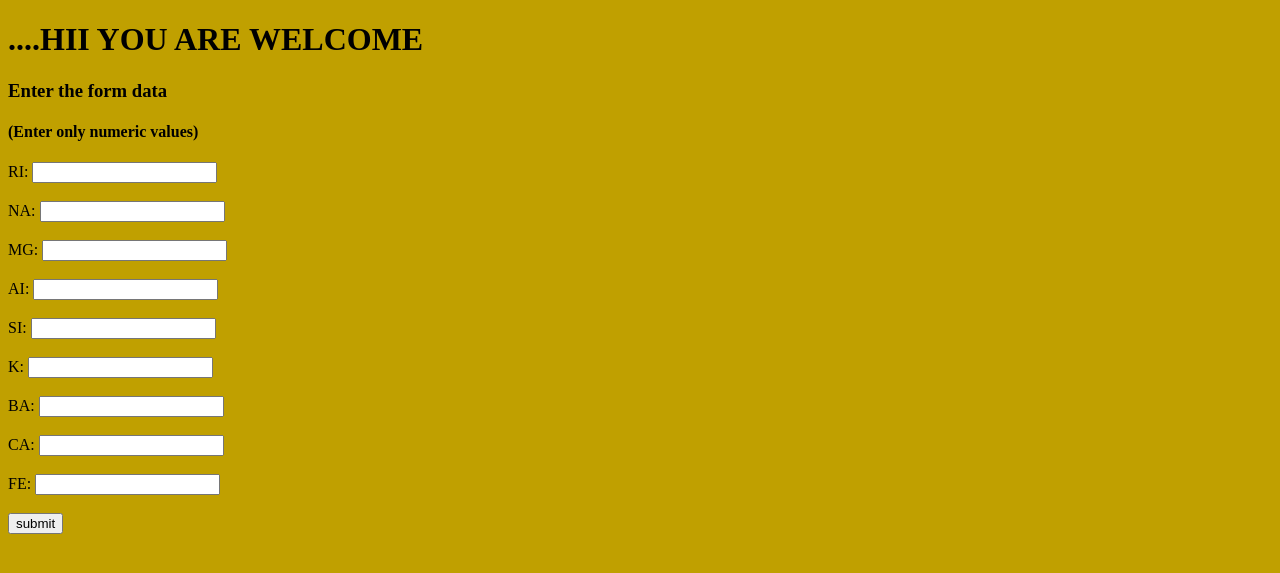
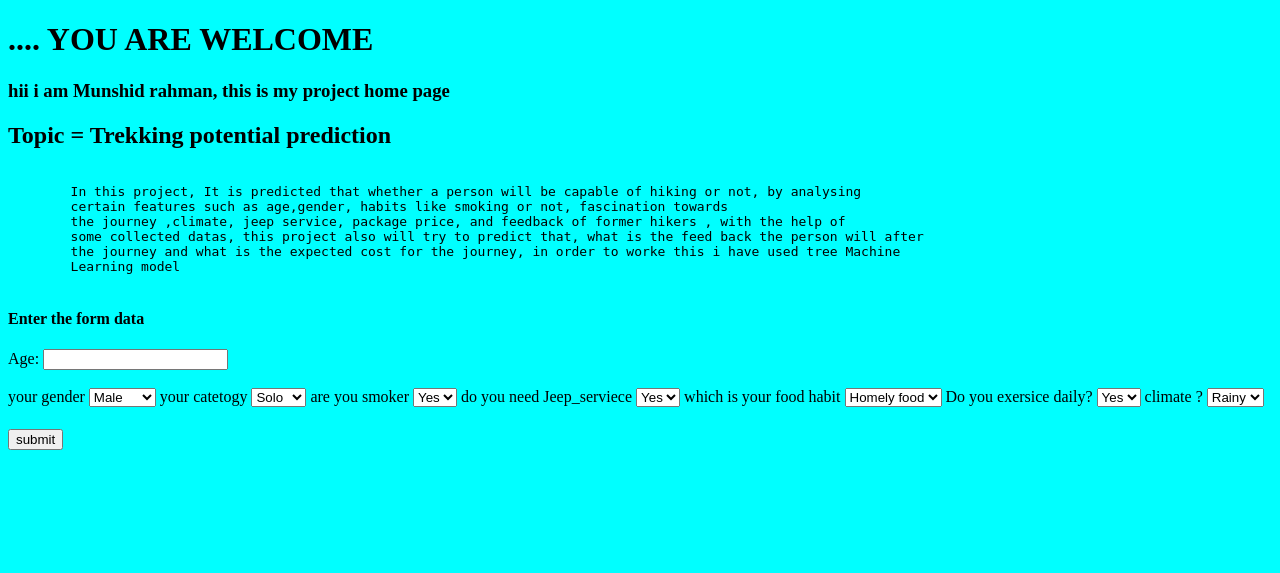
Before and after one commit to munshidds/Trekking-potential-prediction, a Django app: page / in a window 1280 px wide. Shown: the top 573 px of the page. Run offline with Django 4.2, Linux system fonts and the light colour scheme.

Commit message:
first commit

```diff
--- a/core/views.py
+++ b/core/views.py
@@ -2,6 +2,7 @@ from ast import Return
 from django.shortcuts import render
 import sklearn
 import joblib
+import numpy as np
 
 # Create your views here.
 
@@ -10,19 +11,79 @@ def home(request):
     return render(request, 'index.html')
 
 def result(request):
-    cls=joblib.load('finalized_model.sav')
+
     list=[]
-    list.append(request.GET['RI'])
-    list.append(request.GET['NA'])
-    list.append(request.GET['MG'])
-    list.append(request.GET['AI'])
-    list.append(request.GET['SI'])
-    list.append(request.GET['K'])
-    list.append(request.GET['BA'])
-    list.append(request.GET['CA'])
-    list.append(request.GET['FE'])
+    list.append(request.GET['Age'])
+    list.append(request.GET["solo/team"])
+    list.append(request.GET['gender'])
+    list.append(request.GET["smoker/not"])
+    list.append(request.GET["Jeep_serviece"])
+    list.append(request.GET["food_habit"])
+    list.append(request.GET["exersice"])
+    list.append(request.GET["climate"])
 
-    print(list)
-    ans= cls.predict([list])
 
-    return render(request,'result.html',{'ans':ans,'List':list})
+
+
+    list2=[]
+
+    list2.append(request.GET['Age'])
+    if request.GET['solo/team']== "Team":
+        list2.append(1)
+    elif request.GET['solo/team']== 'Solo':
+        list2.append(0)
+
+
+    if request.GET['gender']=='Male':
+        list2.append(1)
+    elif request.GET['gender']=='Female':
+        list2.append(0.5)
+
+
+
+    if request.GET["smoker/not"]=='I do smoke':
+        list2.append(0)
+    elif request.GET["smoker/not"]== "I don't smoke":
+        list2.append(1)
+
+
+    if request.GET['Jeep_serviece']=='I need vehicle':
+        list2.append(2)
+    elif request.GET["Jeep_serviece"]=="I don't need vehicle":
+        list2.append(0)
+
+
+    if request.GET['food_habit']=='Homely food':
+        list2.append(1)
+    elif request.GET['food_habit']=='Fast food':
+        list2.append(0)
+
+
+    if request.GET["exersice"]=='I do exercise':
+        list2.append(1)
+    elif request.GET["exersice"]=="I don't exercise":
+        list2.append(0)
+
+
+    if request.GET['climate']=='Hot':
+        list2.append(1)
+    elif request.GET['climate']=='Rainy':
+        list2.append(0)
+
+
+
+
+    model1=joblib.load('capability_prediction.sav')
+    ans1=model1.predict([list2])
+    if ans1=='yes':
+        ans2='Hiii .. Congratulations, You are able to do this trekking'
+    else:
+        ans2='Hiii ... , You are NOT eligible for this trekking'
+
+    model2=joblib.load('feed_back_model.sav')
+    ans3=model2.predict([list2])
+
+
+
+
+    return render(request,'result.html',{'list':list,"ans2":ans2,'ans3':ans3})
--- a/demo/settings.py
+++ b/demo/settings.py
@@ -25,7 +25,7 @@ SECRET_KEY = 'django-insecure-6z0ihya%dsst2z5rl^f1t70_b0@8cp*e6n6+!9jo_argm$ut68
 
 # SECURITY WARNING: don't run with debug turned on in production!
 DEBUG = True
-ALLOWED_HOSTS = ['demo-trekking-prediction.herokuapp.com','127.0.0.1:8000/']
+ALLOWED_HOSTS = ['trekking-capability-prediction.herokuapp.com','127.0.0.1:8000/']
 
 
 # Application definition
--- a/templates/index.html
+++ b/templates/index.html
@@ -6,28 +6,86 @@
     <meta name="viewport" content="width=device-width, initial-scale=1.0">
     <title>Document</title>
 </head>
-<body bgcolor="cyam">
-    <h1>....HII YOU ARE WELCOME</h1>
-    <h3>Enter the form data</h3>
-    <h4>(Enter only numeric values)</h4>
+<body bgcolor="cyan">
+    <h1>.... YOU ARE WELCOME</h1>
+    <h1></h1>
+    <h3>hii i am Munshid rahman, this is my project home page</h3>
+    <h2>Topic = Trekking potential prediction</h2>
+    <pre>
+        In this project, It is predicted that whether a person will be capable of hiking or not, by analysing
+        certain features such as age,gender, habits like smoking or not, fascination towards
+        the journey ,climate, jeep service, package price, and feedback of former hikers , with the help of
+        some collected datas, this project also will try to predict that, what is the feed back the person will after
+        the journey and what is the expected cost for the journey, in order to worke this i have used tree Machine
+        Learning model
+    </pre>
+
+    <h4>Enter the form data</h4>
+    <h4></h4>
     <div class='containers'>
     <form action="{% url 'result' %}">
         {% csrf_token %}
+        Age: <input type="text" required name='Age'> <br> <br>
 
-        RI: <input type="text" required name='RI'> <br> <br>
-        NA: <input type="text" required name='NA'> <br> <br>
-        MG: <input type="text" required name='MG'> <br> <br>
-        AI: <input type="text" required name='AI'> <br> <br>
-        SI: <input type="text" required name='SI'> <br> <br>
-        K: <input type="text" required name='K'> <br> <br>
-        BA: <input type="text" required name='BA'> <br> <br>
-        CA: <input type="text" required name='CA'> <br> <br>
-        FE: <input type="text" required name='FE'> <br> <br>
+
+
+
+
+        <label for="gender">your gender</label>
+        <select name="gender">
+            <option value="Male">Male</option>
+            <option value="Female">Female</option>
+        </select>
+
+        <label for="solo/team"> your catetogy</label>
+        <select name="solo/team">
+            <option value="Solo">Solo</option>
+            <option value="Team">Team</option>
+
+        </select>
+
+        <label for="smoker/not"> are you smoker</label>
+        <select name="smoker/not">
+            <option value="I do smoke">Yes</option>
+            <option value="i don't smoke">No</option>
+        </select>
+
+        <label for="Jeep_serviece"> do you need Jeep_serviece</label>
+        <select name="Jeep_serviece">
+            <option value="I need vehicle">Yes</option>
+            <option value="I don't need vehicle">No</option>
+        </select>
+
+        <label for="food_habit">which is your food habit</label>
+        <select name="food_habit">
+            <option value="Homely food">Homely food</option>
+            <option value="Fast food">Fast food</option>
+        </select>
+
+
+        <label for="exersice">Do you exersice daily?</label>
+        <select name="exersice">
+            <option value="I do exercise">Yes</option>
+            <option value="I don't exercise">No</option>
+        </select>
+
+        <label for="climate">climate ?</label>
+        <select name="climate">
+            <option value="Rainy">Rainy</option>
+            <option value="Hot">Hot</option>
+        </select>
+        <h1></h1>
+        <h1></h1>
+        <h1></h1>
+        <h1></h1>
+
 
       <input type="submit" name="" value="submit">
 
 
 
             </form>
+        </div>
+
 </body>
 </html>
```
Also changed, not shown: templates/result.html (+21 -15 lines), 3 other files.
